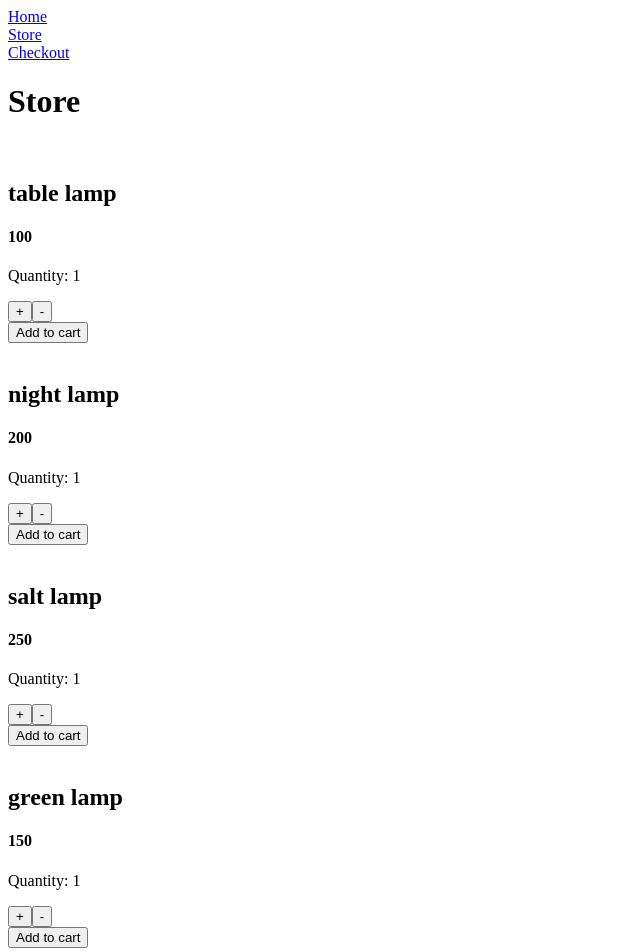
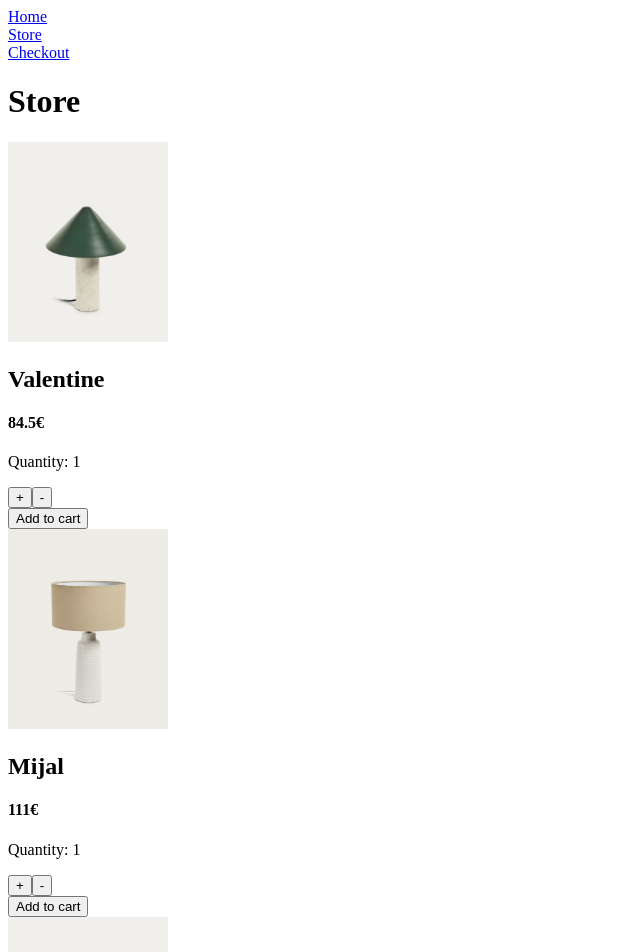
Before and after one commit to Rbr4t/Shopping-Cart, a React (Vite) app: page /store in a window 1280 px wide. Shown: the top 952 px of the page, without its empty margins (0-640 px from the left). Built offline with nearby package versions, Linux system fonts and the light colour scheme.

Commit message:
adjustments, initial asset rendering

```diff
--- a/src/Checkout.jsx
+++ b/src/Checkout.jsx
@@ -71,7 +71,7 @@ const Checkout = () => {
                             <tr key={order.id}>
 
                                 <td>{order.name}</td>
-                                <td>{order.price}</td>
+                                <td>{order.price}€</td>
                                 <td>{order.quantity}</td>
                                 <td>
                                     <button onClick={() => handleOrderChange(order.id, 0)}>-</button>
--- a/src/Store.jsx
+++ b/src/Store.jsx
@@ -10,10 +10,12 @@ const Store = () => {
     const [cart, setCart] = useState(false)
 
     const data = [
-        { name: "table lamp", id: 1, price: 100},
-        { name: "night lamp", id: 2, price: 200},
-        { name: "salt lamp", id: 3, price: 250},
-        { name: "green lamp", id: 4, price: 150},
+        { name: "Valentine", id: 1, price: 84.50, img: ['src/assets/pic1.avif', 'src/assets/pic1_1.avif'], description: 'Valentine table lamp, white marble and metal with a green painted finish'},
+        { name: "Mijal", id: 2, price: 111, img: ['src/assets/pic2.avif', 'src/assets/pic2_1.avif'], description: 'Mijal ceramic table lamp with a white finish'},
+        { name: "Noara", id: 3, price: 250, img: ['src/assets/pic3.avif', 'src/assets/pic3_1.avif'], description: 'Noara magnesium table lamp with a white finish'},
+        { name: "Erna", id: 4, price: 44.50, img: ['src/assets/pic4.avif', 'src/assets/pic4_1.avif'], description: 'Erna bamboo ceiling lampshade with natural, white finish Ø 40 cm'},
+        { name: "Benicarlo", id: 5, price: 62.50, img: ['src/assets/pic5.avif', 'src/assets/pic5_1.avif'], description: 'Benicarlo table lamp in wood with a natural, beige finish'},
+
     ]
 
     const showCart = () => {
@@ -64,7 +66,7 @@ const Store = () => {
                 <h1>Store</h1>
 
                     {data.map((item) => {
-                        return <Item key={item.id} id={item.id} name={item.name} price={item.price} callbackToParent={manageOrders} />
+                        return <Item key={item.id} id={item.id} name={item.name} price={item.price}image={item.img} callbackToParent={manageOrders} />
                     })
                     }
 
--- a/src/components/Item.jsx
+++ b/src/components/Item.jsx
@@ -10,9 +10,9 @@ const Item= ({ name, id, price, description="", image=null, callbackToParent })
 
     return (
         <div>
-            <img src={image} alt=""></img>
+            <img src={image[1]} height={200} alt=""></img>
             <h2>{name}</h2>
-            <h4>{price}</h4>
+            <h4>{price}€</h4>
             <p>{description}</p>
             <div>
                 <p>Quantity: {quantity}</p>
```
Also changed, not shown: src/components/ItemPage.jsx (added).
